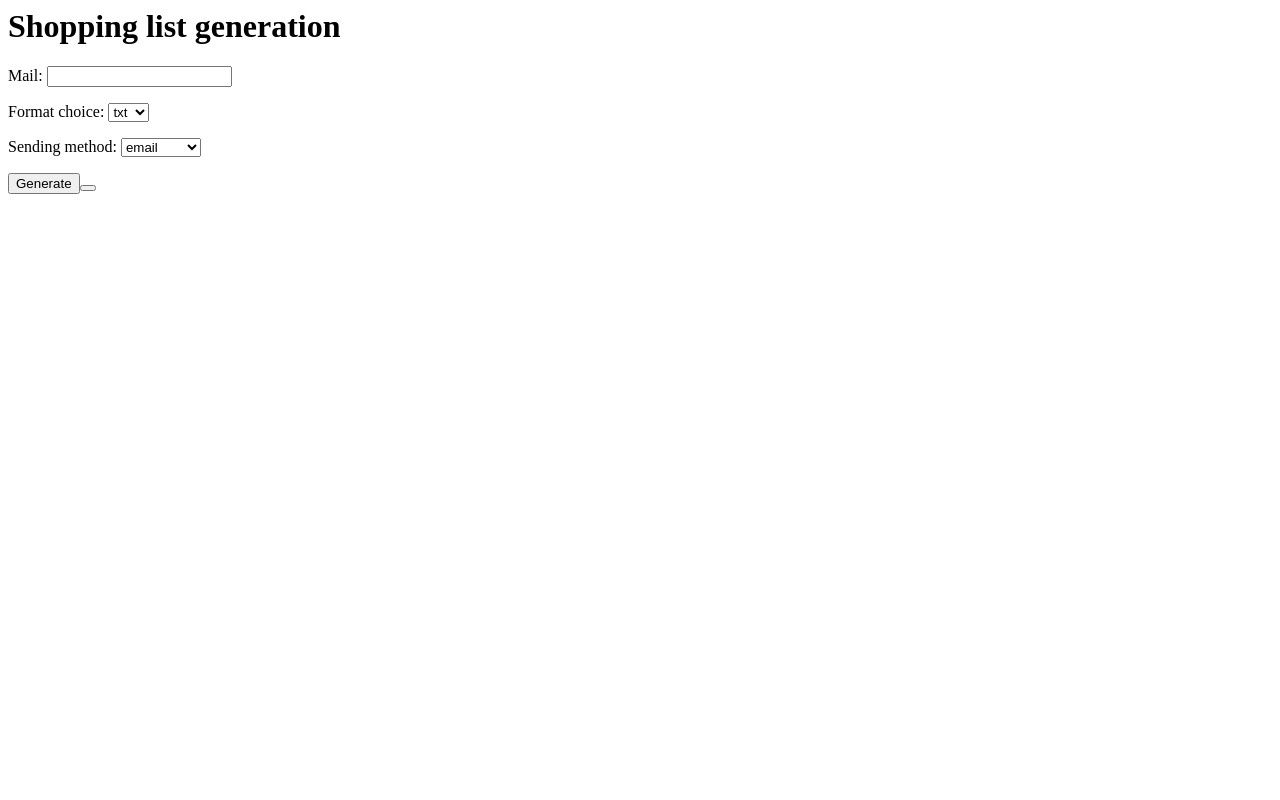
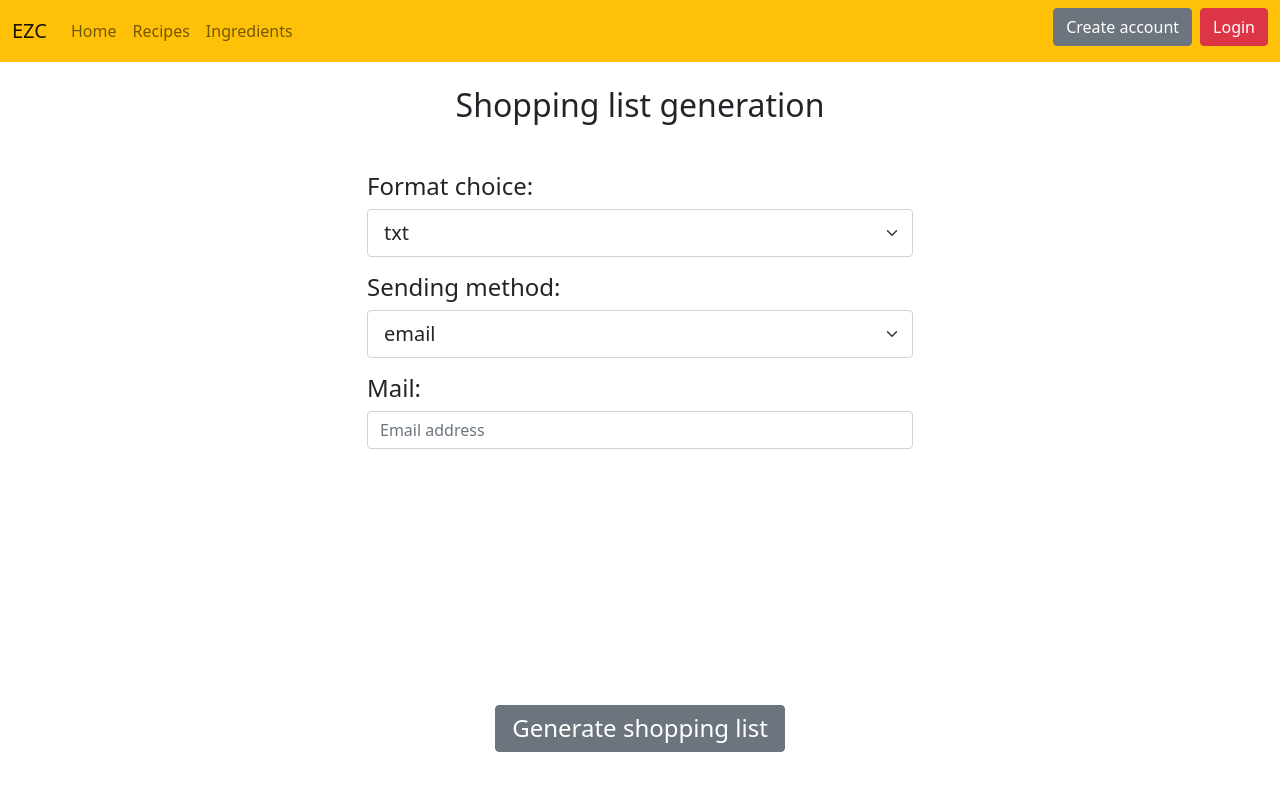
Before and after one commit to nicolasGibaud7/ezc, a Django app: template list_generation/templates/shopping_list_generation.html in a window 1280 px wide. Run offline with Django 3.2, Linux system fonts and the light colour scheme; the template is opened without the code that fills it: values that come from a table or form of the project are taken from there, others are empty.

Commit message:
Rework shopping list generation page design

```diff
--- a/list_generation/forms.py
+++ b/list_generation/forms.py
@@ -6,8 +6,26 @@ from list_generation.models import ShoppingListGeneration
 class ShoppingListGenerationForm(forms.ModelForm):
     class Meta:
         model = ShoppingListGeneration
-        fields = ("mail", "format_choice", "sending_method")
-        widgets = {"mail": forms.EmailInput(attrs={"id": "id_email"})}
+        fields = (
+            "format_choice",
+            "sending_method",
+            "mail",
+        )
+        widgets = {
+            "mail": forms.EmailInput(
+                attrs={
+                    "id": "id_email",
+                    "placeholder": "Email address",
+                    "class": "form-control input-lg mt-2",
+                }
+            ),
+            "format_choice": forms.Select(
+                attrs={"class": "form-select form-select-lg mt-2"}
+            ),
+            "sending_method": forms.Select(
+                attrs={"class": "form-select form-select-lg mt-2"}
+            ),
+        }
         error_messages = {
             "mail": {
                 "required": "Please enter your email address",
--- a/list_generation/templates/shopping_list_generation.html
+++ b/list_generation/templates/shopping_list_generation.html
@@ -1,13 +1,58 @@
-<html>
-    <head>
+<!DOCTYPE html>
+<html lang="en">
+    <!doctype html>
+    <html lang="en">
+      <head>
+        <!-- Required meta tags -->
+        <meta charset="utf-8">
+        <meta name="viewport" content="width=device-width, initial-scale=1">
+
+        <!-- Bootstrap CSS -->
+        <link href="https://cdn.jsdelivr.net/npm/bootstrap@5.0.2/dist/css/bootstrap.min.css" rel="stylesheet" integrity="sha384-EVSTQN3/azprG1Anm3QDgpJLIm9Nao0Yz1ztcQTwFspd3yD65VohhpuuCOmLASjC" crossorigin="anonymous">
+
         <title>Shopping list generation</title>
     </head>
     <body>
-        <h1>Shopping list generation</h1>
-        <form id="id_form" method="post" action="{% url 'shopping_list_generation' %}">
-            {% csrf_token %}
-            {{ form.as_p }}
-            <button id="id_generation_button" type="submit"> Generate <button/>
-        </form>
+        <script src="https://cdn.jsdelivr.net/npm/bootstrap@5.0.2/dist/js/bootstrap.bundle.min.js" integrity="sha384-MrcW6ZMFYlzcLA8Nl+NtUVF0sA7MsXsP1UyJoMp4YLEuNSfAP+JcXn/tWtIaxVXM" crossorigin="anonymous"></script>
+
+        <nav class="navbar navbar-expand-lg navbar-light bg-warning">
+            <div class="container-fluid ">
+                <a class="navbar-brand" href="/">EZC</a>
+                <div class="navbar-nav">
+                    <a class="nav-item nav-link" href="/">Home</a>
+                    <a id="id_recipes_link" class="nav-item nav-link" href="/recipes">Recipes</a>
+                    <a id="id_ingredients_link" class="nav-item nav-link" href="/ingredients">Ingredients</a>
+                </div>
+                <ul class="navbar-nav ms-auto">
+                    <li class="nav-item">
+                        <a role="button" class="btn btn-secondary me-2 mb-2" href="#">Create account</a>
+                    </li>
+                    <li class="nav-item">
+                        <a role="button" class="btn btn-danger" href="#">Login</a>
+                    </li>
+                </ul>
+            </div>
+        </nav>
+
+        <div class="container mt-4">
+            <div class="row mb-4">
+                <div class="col-12">
+                    <h2 class="h2 text-center">Shopping list generation</h2>
+                </div>
+            </div>
+            <div class="row d-flex justify-content-center ">
+                <div class="col-6">
+                    <form class="h4 pt-3" id="id_form" method="post" action="{% url 'shopping_list_generation' %}">
+                        {% csrf_token %}
+                        {{ form.as_p }}
+                        <div class="row fixed-bottom">
+                            <div class="col-12 d-flex justify-content-center fixed-bottom">
+                                <button id="id_generation_button" class="btn btn-secondary mt-4 mb-5 px-3 py-2" type="submit"> <span class="h4">Generate shopping list</span> </button>
+                            </div>
+                        </div>
+                    </form>
+                </div>
+            </div>
+        </div>
     </body>
 </html>
```
Also changed, not shown: list_generation/tests/test_views.py (+1 -1 lines).
